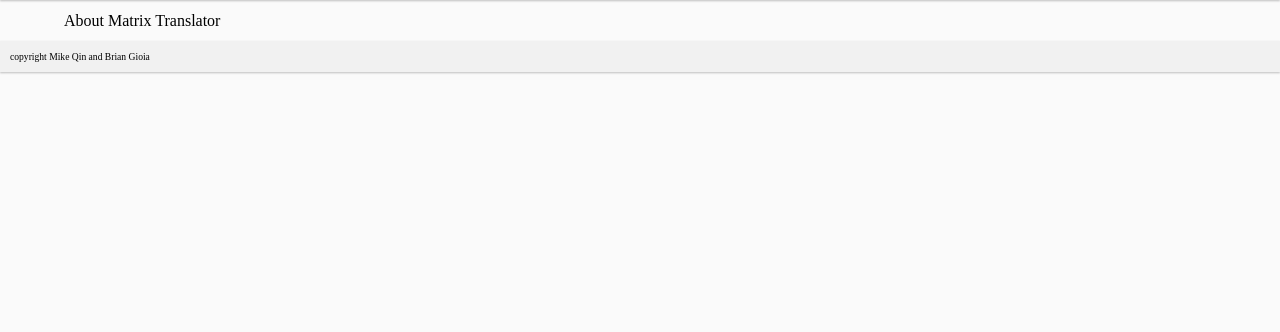
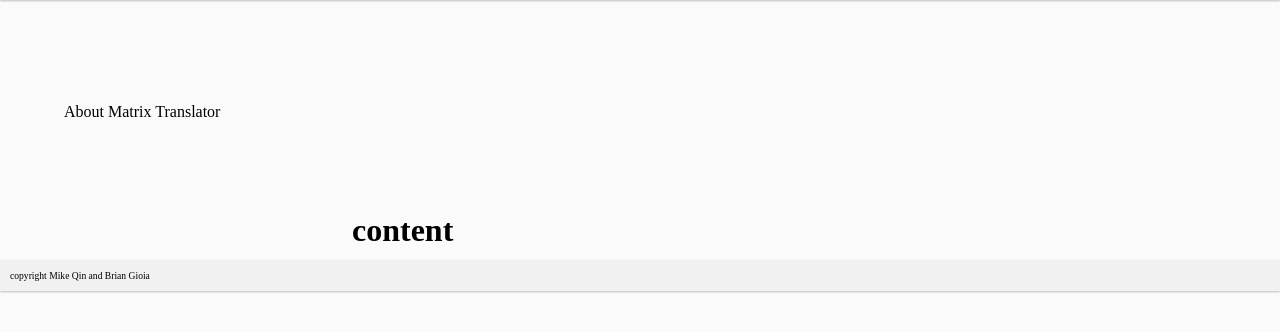
Before and after one commit to 1mike12/matrix-translator, a PHP site: page /about.php in a window 1280 px wide. Shown: the part 42-374 px from the top of the page. Run offline with PHP 8.4, Linux system fonts and the light colour scheme; style sheets or scripts are compiled from the project's sources.

Commit message:
started work on about page

```diff
--- a/about.php
+++ b/about.php
@@ -7,10 +7,10 @@
             <div class="section group">
                 <div class="col span_3_of_3">
                     <div id="banner">
-                        <span id="bannerTitle">About Matrix Translator</span>
+                        <span class="h-Center">About Matrix Translator</span>
                     </div>
                     <div class="content">
-
+                        <h1 style="margin:auto; display:block; width:50%;">content</h1>
                     </div>
                 </div>
             </div>
--- a/css/about.css
+++ b/css/about.css
@@ -1,3 +1,12 @@
-#banner #bannerTitle {
-  display: inline-block;
-  margin: auto; }
+#banner {
+  text-align: center;
+  height: 200px;
+  display: table-cell;
+  vertical-align: middle; }
+
+.h-Center {
+  text-align: center; }
+
+.v-Center {
+  display: table-cell;
+  vertical-align: middle; }
--- a/scss/about.scss
+++ b/scss/about.scss
@@ -1,9 +1,19 @@
 #banner{
+    text-align:center;
+    height:200px;
+    display: table-cell;
+    vertical-align: middle;
     #bannerTitle{
-        display:inline-block;
-        margin:auto;
+
     }
 }
 .content{
 
 }
+.h-Center{
+    text-align:center;
+}
+.v-Center{
+    display:table-cell;
+    vertical-align:middle;
+}
```
